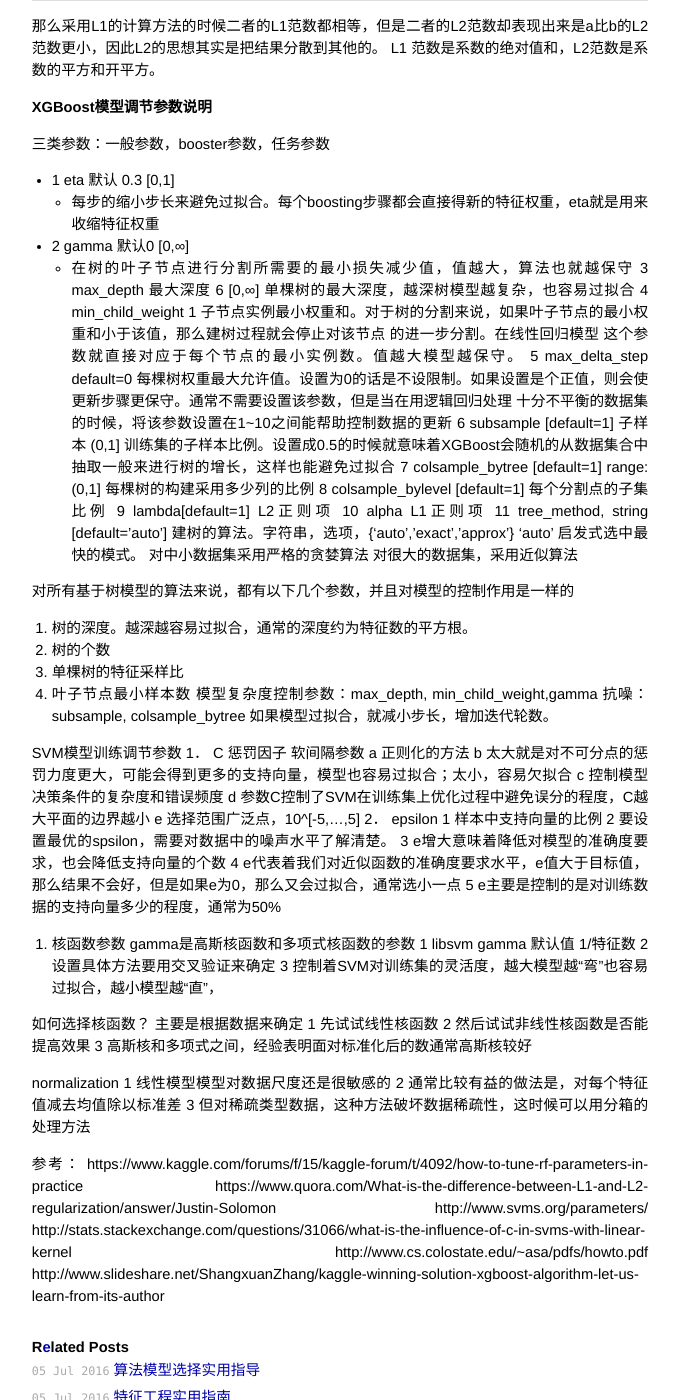
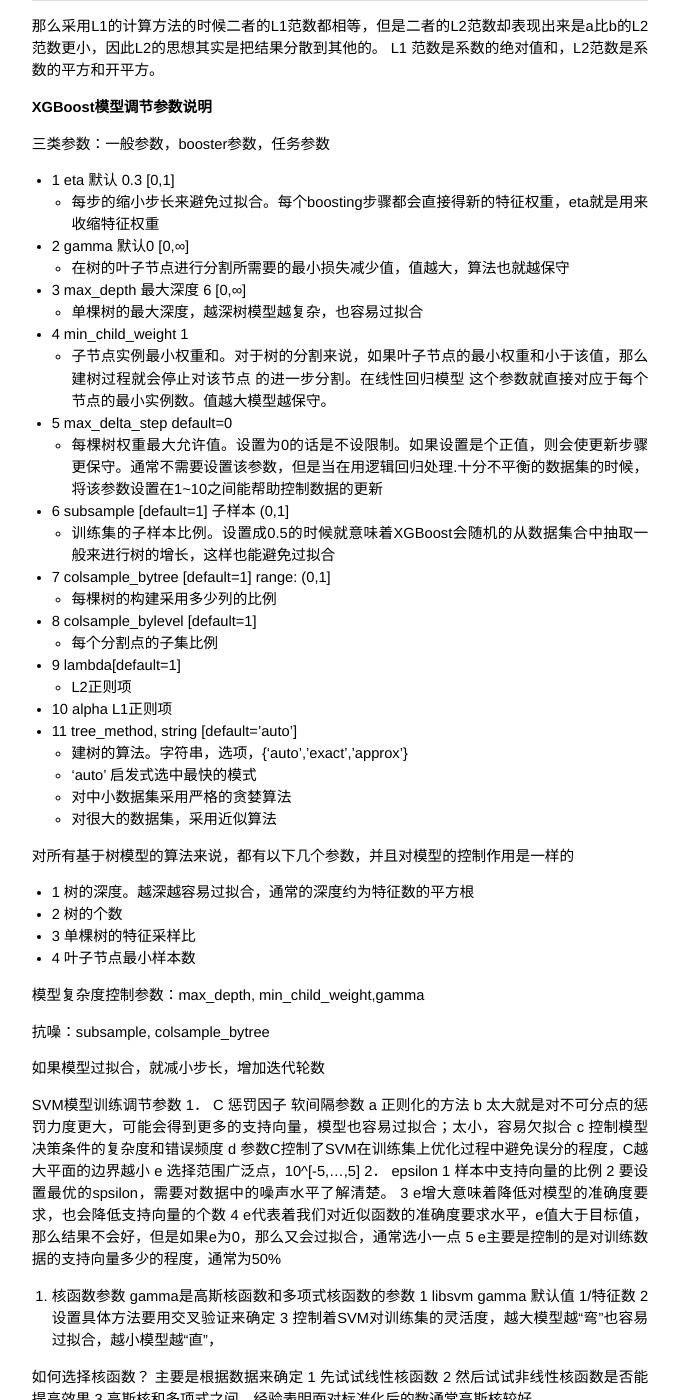
Before and after one commit to caratiger/haiy.github.io, a Jekyll site: the page built from _posts/2016-07-06-算法模型调控参数调整指南.md, in a window 1280 px wide and 1400 px high, scrolled down 451 px. Shown: the whole window, without its empty margins (300-979 px from the left). Built offline with Jekyll 4.4.1, drawn with Linux system fonts in a browser that asks for light colours; comment, search, counter and statistics services are not loaded.

Commit message:
Update 2016-07-06-算法模型调控参数调整指南.md

```diff
--- a/_posts/2016-07-06-算法模型调控参数调整指南.md
+++ b/_posts/2016-07-06-算法模型调控参数调整指南.md
@@ -28,37 +28,40 @@ L1 范数是系数的绝对值和，L2范数是系数的平方和开平方。
     - 每步的缩小步长来避免过拟合。每个boosting步骤都会直接得新的特征权重，eta就是用来收缩特征权重
 - 2 gamma 默认0   [0,∞]
     - 在树的叶子节点进行分割所需要的最小损失减少值，值越大，算法也就越保守
-3 max_depth  最大深度 6   [0,∞]
-单棵树的最大深度，越深树模型越复杂，也容易过拟合
-4  min_child_weight 1
-子节点实例最小权重和。对于树的分割来说，如果叶子节点的最小权重和小于该值，那么建树过程就会停止对该节点
+- 3 max_depth  最大深度 6   [0,∞]
+    - 单棵树的最大深度，越深树模型越复杂，也容易过拟合
+- 4  min_child_weight 1
+    - 子节点实例最小权重和。对于树的分割来说，如果叶子节点的最小权重和小于该值，那么建树过程就会停止对该节点
 的进一步分割。在线性回归模型 这个参数就直接对应于每个节点的最小实例数。值越大模型越保守。
-5 max_delta_step  default=0
-每棵树权重最大允许值。设置为0的话是不设限制。如果设置是个正值，则会使更新步骤更保守。通常不需要设置该参数，但是当在用逻辑回归处理
-十分不平衡的数据集的时候，将该参数设置在1~10之间能帮助控制数据的更新
-6  subsample [default=1] 子样本 (0,1]
-训练集的子样本比例。设置成0.5的时候就意味着XGBoost会随机的从数据集合中抽取一般来进行树的增长，这样也能避免过拟合
-7  colsample_bytree [default=1] range: (0,1]
-每棵树的构建采用多少列的比例
-8  colsample_bylevel [default=1]
-每个分割点的子集比例
-9 lambda[default=1]
-L2正则项
-10 alpha L1正则项
-11  tree_method, string [default='auto']
-建树的算法。字符串，选项，{‘auto’,'exact','approx'}
-'auto'  启发式选中最快的模式。
-对中小数据集采用严格的贪婪算法
-对很大的数据集，采用近似算法
+- 5 max_delta_step  default=0
+    - 每棵树权重最大允许值。设置为0的话是不设限制。如果设置是个正值，则会使更新步骤更保守。通常不需要设置该参数，但是当在用逻辑回归处理.十分不平衡的数据集的时候，将该参数设置在1~10之间能帮助控制数据的更新
+- 6  subsample [default=1] 子样本 (0,1]
+    - 训练集的子样本比例。设置成0.5的时候就意味着XGBoost会随机的从数据集合中抽取一般来进行树的增长，这样也能避免过拟合
+- 7  colsample_bytree [default=1] range: (0,1]
+    - 每棵树的构建采用多少列的比例
+- 8  colsample_bylevel [default=1]
+    - 每个分割点的子集比例
+- 9 lambda[default=1]
+    - L2正则项
+- 10 alpha L1正则项
+- 11 tree_method, string [default='auto']
+    - 建树的算法。字符串，选项，{‘auto’,'exact','approx'}
+    - 'auto'  启发式选中最快的模式
+    - 对中小数据集采用严格的贪婪算法
+    - 对很大的数据集，采用近似算法
 
 对所有基于树模型的算法来说，都有以下几个参数，并且对模型的控制作用是一样的
-1. 树的深度。越深越容易过拟合，通常的深度约为特征数的平方根。
-2. 树的个数
-3. 单棵树的特征采样比
-4. 叶子节点最小样本数
+
+- 1 树的深度。越深越容易过拟合，通常的深度约为特征数的平方根
+- 2 树的个数
+- 3 单棵树的特征采样比
+- 4 叶子节点最小样本数
+
 模型复杂度控制参数：max_depth, min_child_weight,gamma
+
 抗噪：subsample, colsample_bytree
-如果模型过拟合，就减小步长，增加迭代轮数。
+
+如果模型过拟合，就减小步长，增加迭代轮数
 
 SVM模型训练调节参数
 1． C 惩罚因子 软间隔参数
```
